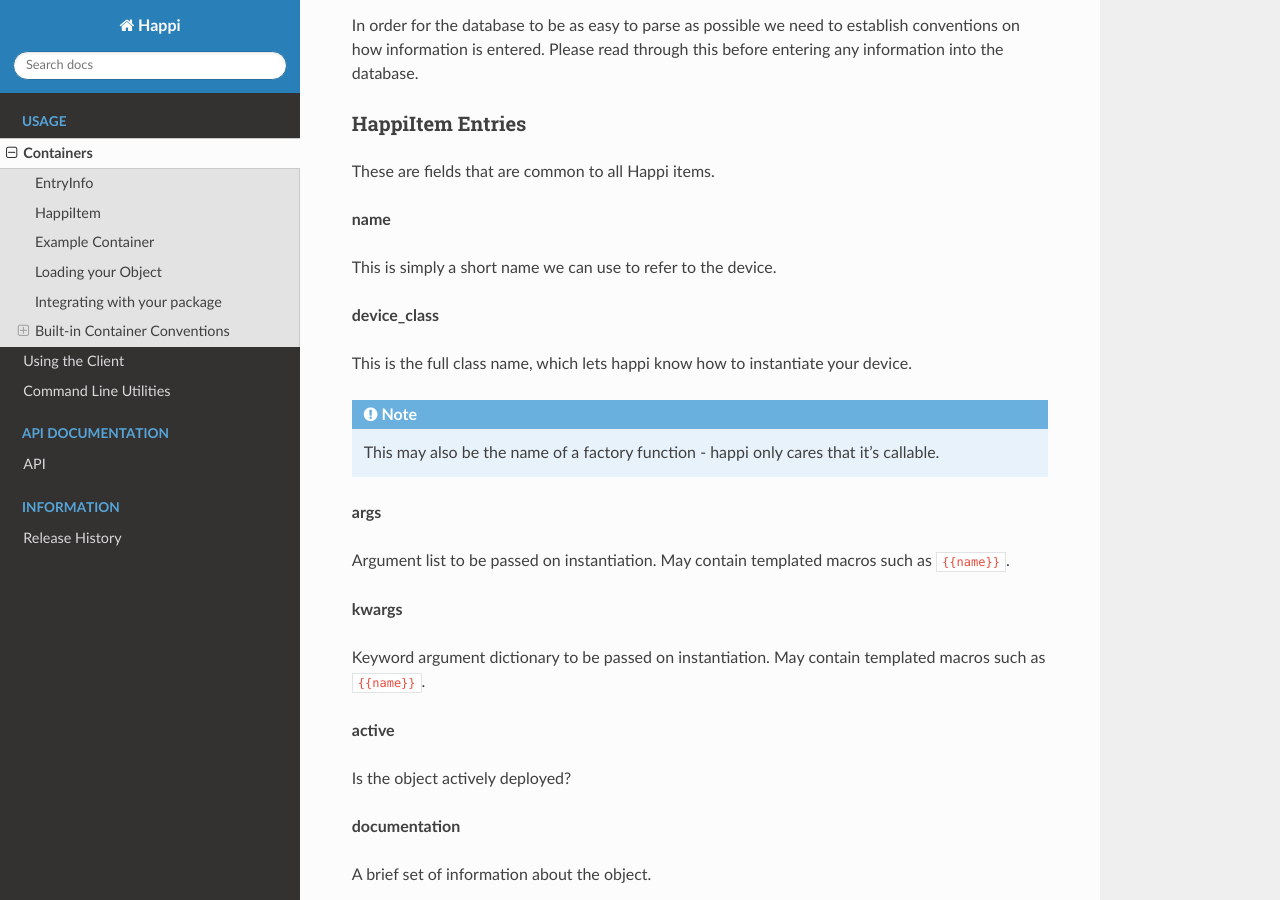
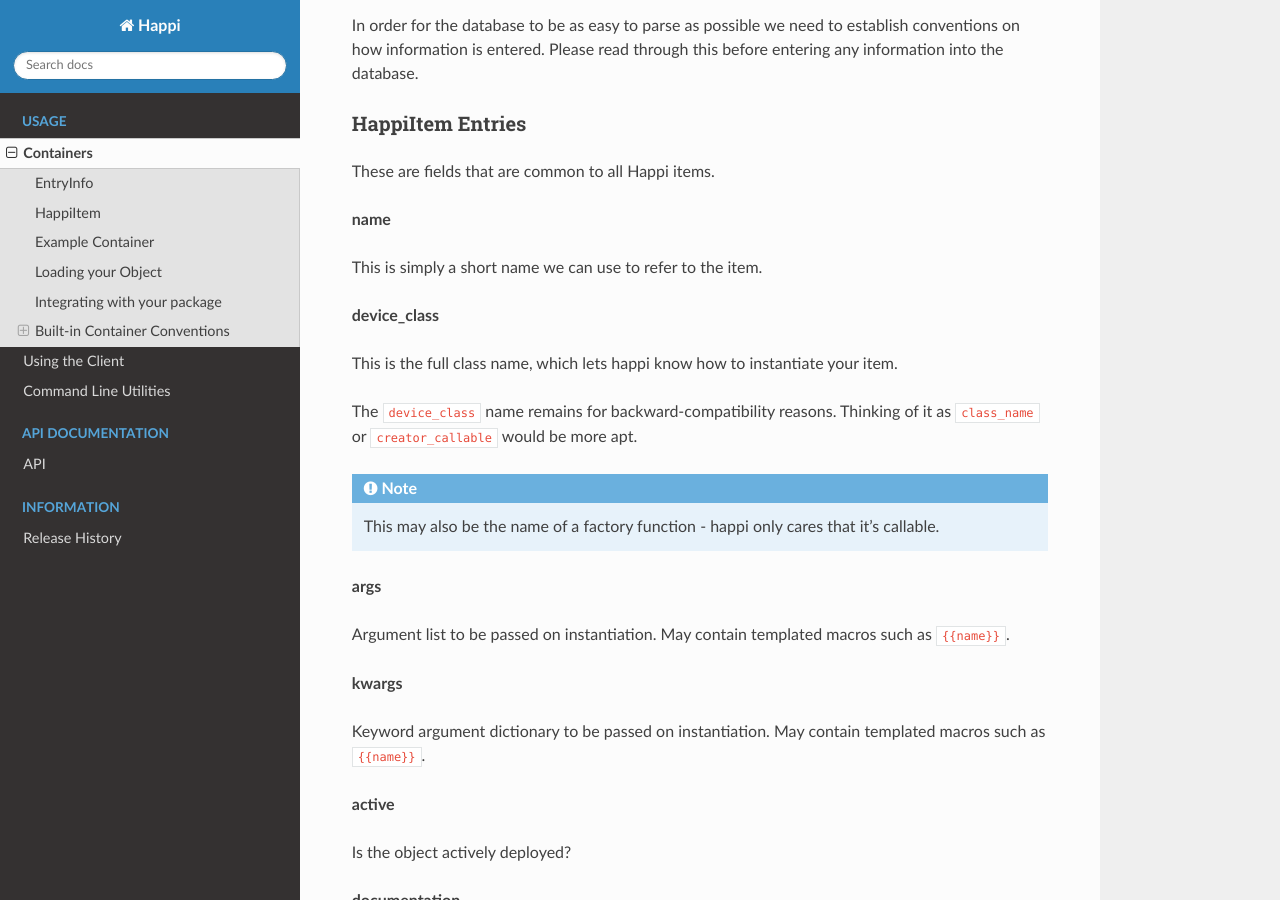
Before and after one commit to pcdshub/happi, a Sphinx documentation site: the page built from docs/source/containers.rst, in a window 1280 px wide and 900 px high, scrolled down 3486 px. Built offline with Sphinx 7.4.7 and the Read the Docs theme 2.0.0, drawn with Linux system fonts in a browser that asks for light colours; some of the changed text lies outside the part shown.

Commit message:
DOC: fixes after review

```diff
--- a/docs/source/containers.rst
+++ b/docs/source/containers.rst
@@ -133,7 +133,7 @@
     used to instantiate your object.
 
     This can be disabled by setting ``attach_md`` to ``False`` in
-    `from_container`.
+    :func:`.from_container`.
 
 Often information contained in the ``args`` or ``kwargs`` will be duplicated in
 other parts of the container. For instance most ``ophyd`` objects will want a
@@ -148,9 +148,9 @@
 
     from happi import from_container
 
-    container = MyDevice(name="my_device", model_no="QABC1234",
-                         device_class='ophyd.sim.SynSignal',
-                         kwargs={'name': '{{name}}'})
+    container = MyItem(name="my_item", model_no="QABC1234",
+                       device_class='ophyd.sim.SynSignal',
+                       kwargs={'name': '{{name}}'})
     obj = from_container(container, attach_md=True)
     obj
 
@@ -193,13 +193,16 @@
 
 **name**
 
-This is simply a short name we can use to refer to the device.
+This is simply a short name we can use to refer to the item.
 
 
 **device_class**
 
 This is the full class name, which lets happi know how to instantiate your
-device.
+item.
+
+The ``device_class`` name remains for backward-compatibility reasons.  Thinking
+of it as ``class_name`` or ``creator_callable`` would be more apt.
 
 .. note::
 
```
